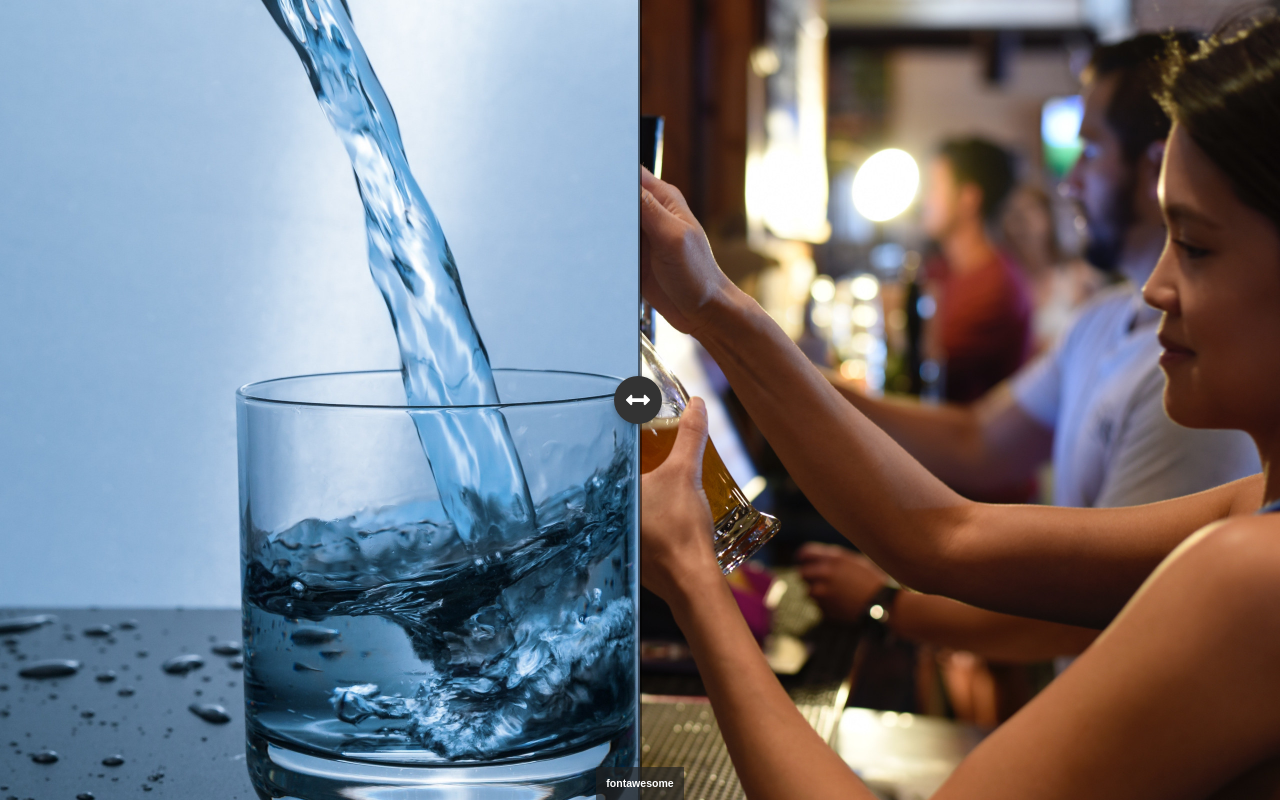
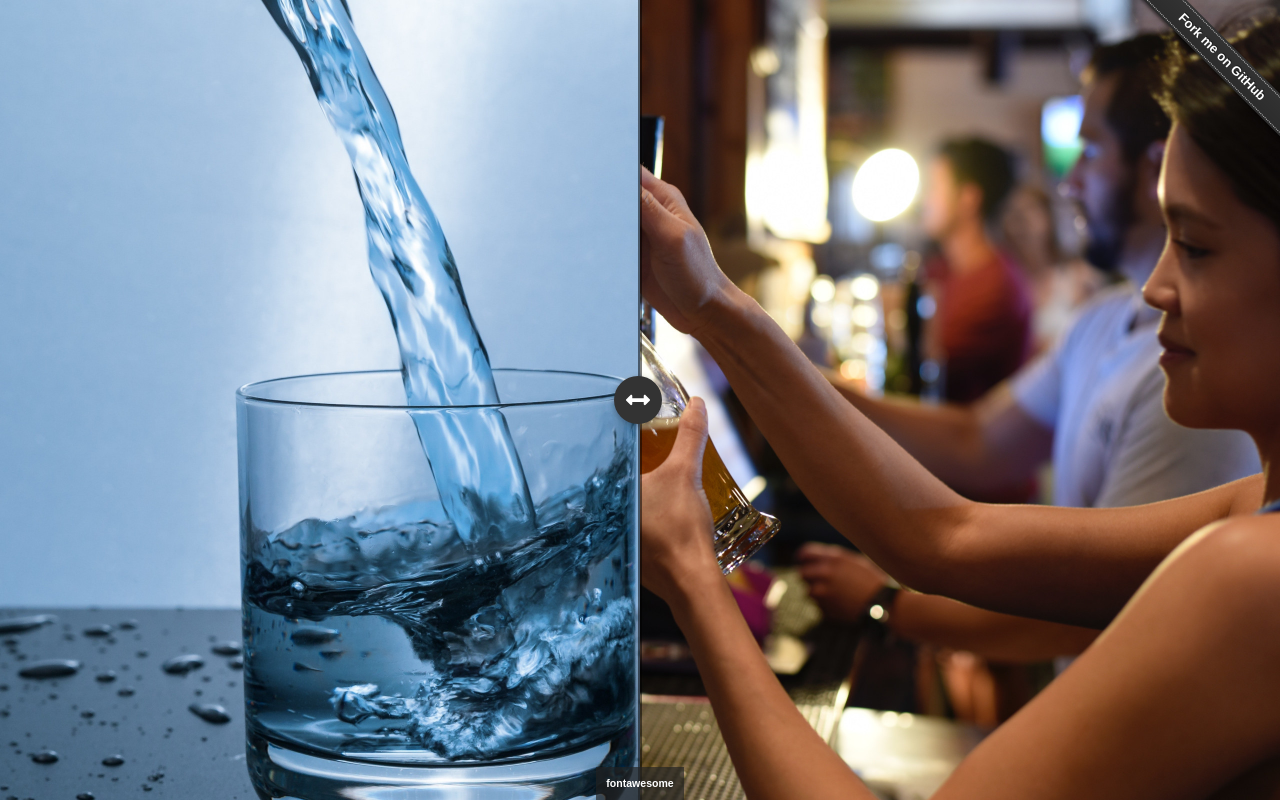
Before and after one commit to fin-ger/saufen.jetzt, a plain HTML site: page index.html in a window 1280 px wide. Drawn offline with Linux system fonts and the light colour scheme.

Commit message:
Add Fork Me ribbon

```diff
--- a/index.html
+++ b/index.html
@@ -8,6 +8,8 @@
 	      <script type="text/javascript" src="saufen.js"></script>
     </head>
     <body>
+        <a class="github-fork-ribbon" href="https://github.com/fin-ger/saufen.jetzt" data-ribbon="Fork me on GitHub" title="Fork me on GitHub">Fork me on GitHub</a>
+
         <div class="slider">
 	          <div class="resize">
                 <div class="second"></div>
--- a/saufen.css
+++ b/saufen.css
@@ -166,3 +166,92 @@ body.chosen, .chosen .second {
     width: 120%;
     background-color: #777;
 }
+
+.github-fork-ribbon {
+    width: 12.1em;
+    height: 12.1em;
+    position: absolute;
+    overflow: hidden;
+    top: 0;
+    right: 0;
+    z-index: 9999;
+    pointer-events: none;
+    font-size: 13px;
+    text-decoration: none;
+    text-indent: -999999px;
+    background: transparent;
+}
+
+.github-fork-ribbon:hover, .github-fork-ribbon:active {
+    background-color: rgba(0, 0, 0, 0.0);
+}
+
+.github-fork-ribbon:before, .github-fork-ribbon:after {
+    /* The right and left classes determine the side we attach our banner to */
+    position: absolute;
+    display: block;
+    width: 15.38em;
+    height: 1.54em;
+
+    top: 3.23em;
+    right: -3.23em;
+
+    -webkit-box-sizing: content-box;
+    -moz-box-sizing: content-box;
+    box-sizing: content-box;
+
+    -webkit-transform: rotate(45deg);
+    -moz-transform: rotate(45deg);
+    -ms-transform: rotate(45deg);
+    -o-transform: rotate(45deg);
+    transform: rotate(45deg);
+}
+
+.github-fork-ribbon:before {
+    content: "";
+
+    /* Add a bit of padding to give some substance outside the "stitching" */
+    padding: .38em 0;
+
+    /* Set the base colour */
+    background-color: #333;
+
+    /* Set a gradient: transparent black at the top to almost-transparent black at the bottom */
+    background-image: -webkit-gradient(linear, left top, left bottom, from(rgba(0, 0, 0, 0)), to(rgba(0, 0, 0, 0.15)));
+    background-image: -webkit-linear-gradient(top, rgba(0, 0, 0, 0), rgba(0, 0, 0, 0.15));
+    background-image: -moz-linear-gradient(top, rgba(0, 0, 0, 0), rgba(0, 0, 0, 0.15));
+    background-image: -ms-linear-gradient(top, rgba(0, 0, 0, 0), rgba(0, 0, 0, 0.15));
+    background-image: -o-linear-gradient(top, rgba(0, 0, 0, 0), rgba(0, 0, 0, 0.15));
+    background-image: linear-gradient(to bottom, rgba(0, 0, 0, 0), rgba(0, 0, 0, 0.15));
+
+    /* Add a drop shadow */
+    -webkit-box-shadow: 0 .15em .23em 0 rgba(0, 0, 0, 0.5);
+    -moz-box-shadow: 0 .15em .23em 0 rgba(0, 0, 0, 0.5);
+    box-shadow: 0 .15em .23em 0 rgba(0, 0, 0, 0.5);
+
+    pointer-events: auto;
+}
+
+.github-fork-ribbon:after {
+    /* Set the text from the data-ribbon attribute */
+    content: attr(data-ribbon);
+
+    /* Set the text properties */
+    color: #fff;
+    font: 700 1em "Helvetica Neue", Helvetica, Arial, sans-serif;
+    line-height: 1.54em;
+    text-decoration: none;
+    text-shadow: 0 -.08em rgba(0, 0, 0, 0.5);
+    text-align: center;
+    text-indent: 0;
+
+    /* Set the layout properties */
+    padding: .15em 0;
+    margin: .15em 0;
+
+    /* Add "stitching" effect */
+    border-width: .08em 0;
+    border-style: dotted;
+    border-color: #fff;
+    border-color: rgba(255, 255, 255, 0.7);
+}
```
Also changed, not shown: 1 other file.
